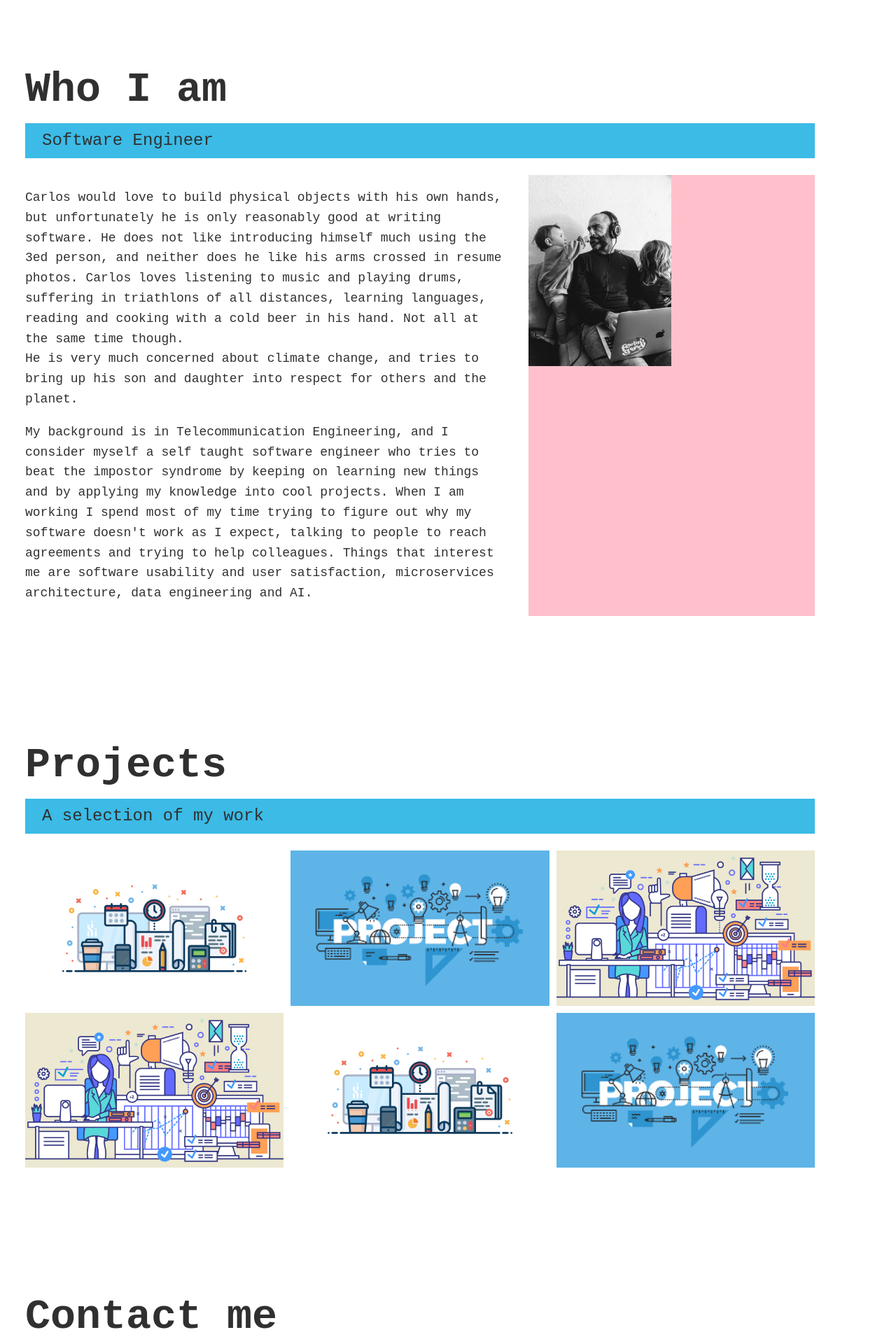
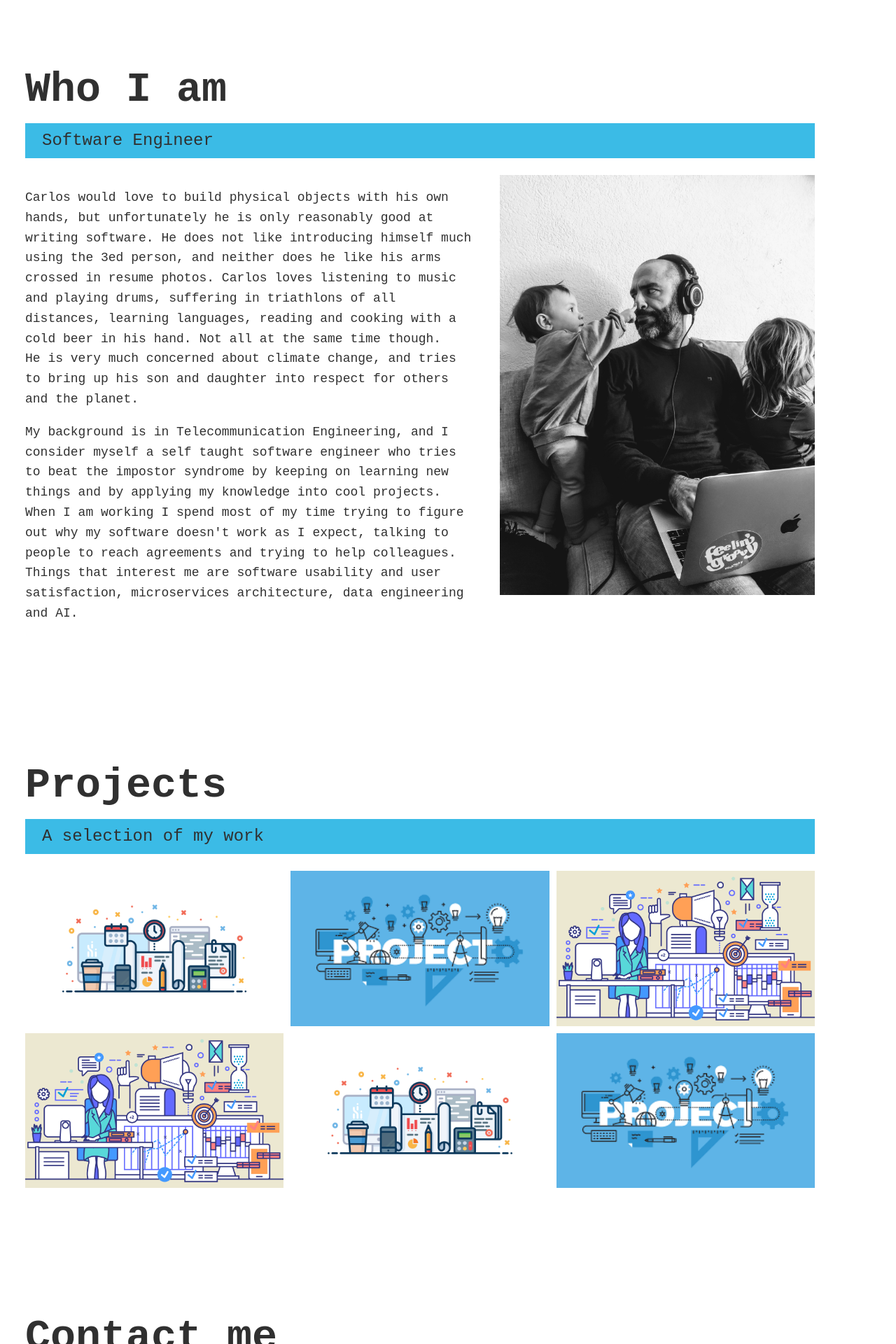
Before and after one commit to carlosghabrous/carlosghabrous.github.io, a Jekyll site: the page built from index.html, in a window 1280 px wide. Shown: the part 403-2323 px from the top of the page at 70% size. Built offline with Jekyll 4.4.1, drawn with Linux system fonts in a browser that asks for light colours; nearby versions of some CDN libraries.

Commit message:
Add cover photo and style

```diff
--- a/_sass/main.scss
+++ b/_sass/main.scss
@@ -194,8 +194,7 @@ header {
     .about-me__img {
         grid-area: img;
         position: relative;
-        background: pink;
-
+        max-width: 450px
     }
 }
 
```
Also changed, not shown: assets/images/photo_cv.jpg (added).
